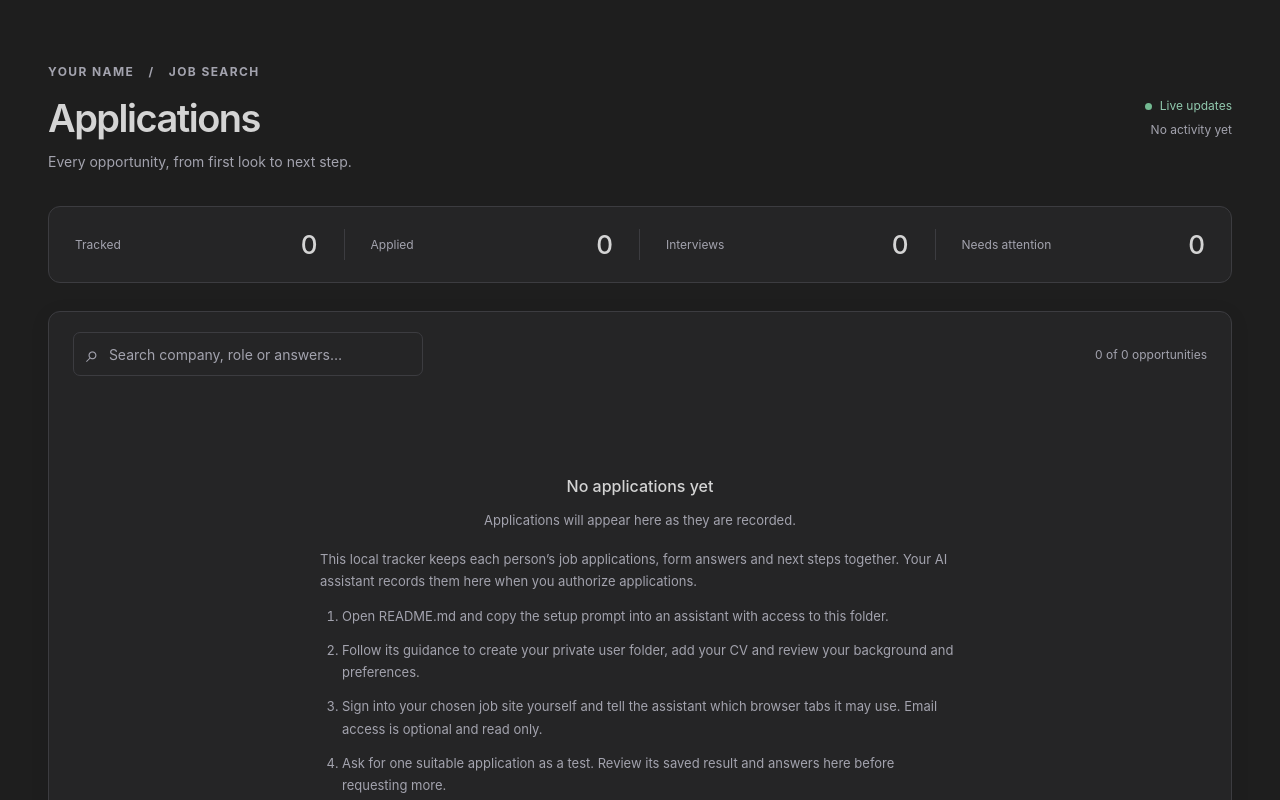
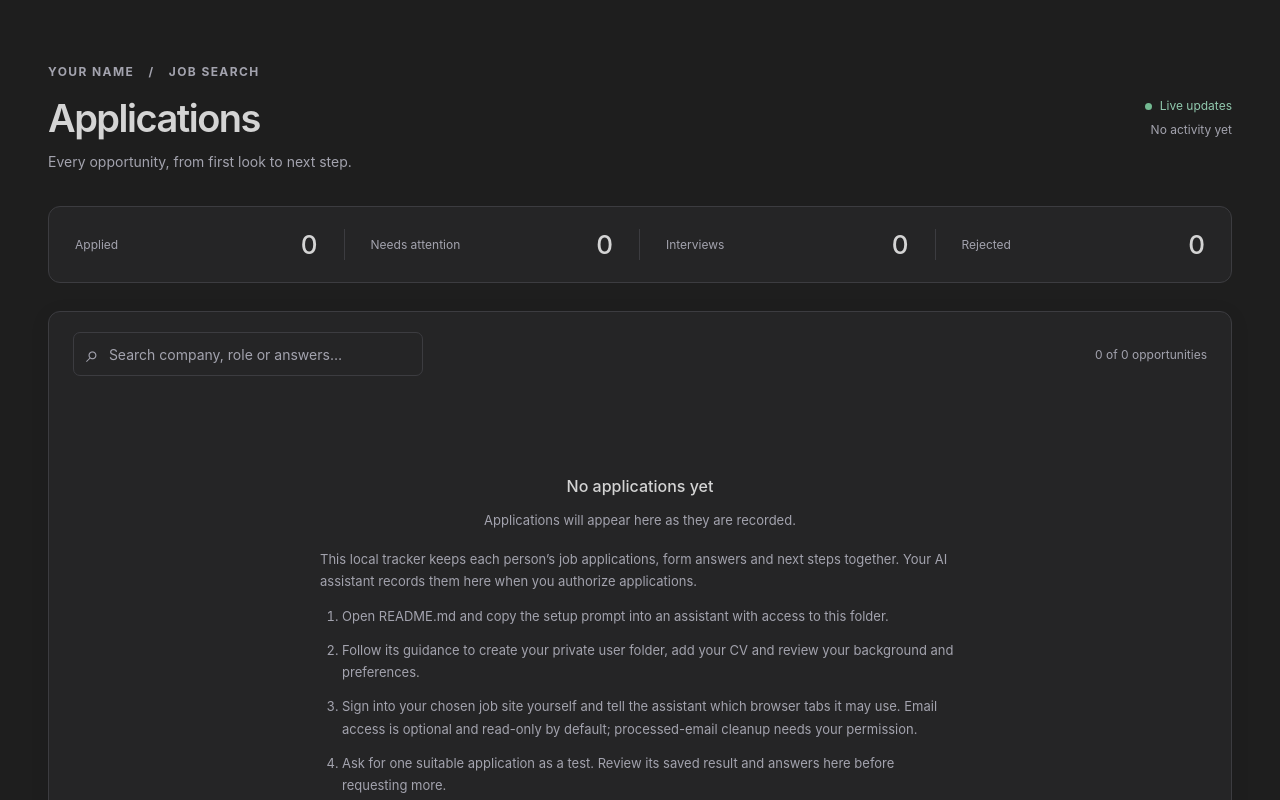
Before and after one commit to AhmadShahbalayev/ai-auto-apply, a React (Vite) app: page / in a window 1280 px wide. Shown: the top 800 px of the page. Built offline with nearby package versions, Linux system fonts and the light colour scheme.

Commit message:
Update application summary and email reconciliation guides

```diff
--- a/scripts/create-user.mjs
+++ b/scripts/create-user.mjs
@@ -14,7 +14,7 @@ const [id, suppliedName] = process.argv.slice(2);
 const name = (suppliedName ?? id ?? "").trim();
 if (!isProfileName(id) || !name) {
   console.error(
-    'Use: npm run user -- "Elkhan Aliyev" "Elkhan Aliyev" (a normal folder name; no path separators, reserved OS names or invalid filename characters).',
+    'Use: npm run user -- "Alex Morgan" "Alex Morgan" (a normal folder name; no path separators, reserved OS names or invalid filename characters).',
   );
   process.exit(1);
 }
--- a/src/App.tsx
+++ b/src/App.tsx
@@ -145,7 +145,7 @@ function ApplicationDashboard({ data }: { data: ApplicationData }) {
                 <ol>
                   <li>Open README.md and copy the setup prompt into an assistant with access to this folder.</li>
                   <li>Follow its guidance to create your private user folder, add your CV and review your background and preferences.</li>
-                  <li>Sign into your chosen job site yourself and tell the assistant which browser tabs it may use. Email access is optional and read only.</li>
+                  <li>Sign into your chosen job site yourself and tell the assistant which browser tabs it may use. Email access is optional and read-only by default; processed-email cleanup needs your permission.</li>
                   <li>Ask for one suitable application as a test. Review its saved result and answers here before requesting more.</li>
                 </ol>
                 <p>No jobs are submitted by opening this dashboard. Never share a build containing personal profiles.</p>
--- a/src/components/ApplicationSummary.tsx
+++ b/src/components/ApplicationSummary.tsx
@@ -6,14 +6,9 @@ interface Props {
 
 export function ApplicationSummary({ applications }: Props) {
   const counts = [
-    { label: "Tracked", count: applications.length },
     {
       label: "Applied",
       count: applications.filter((job) => job.status === "Applied").length,
-    },
-    {
-      label: "Interviews",
-      count: applications.filter((job) => job.status === "Interview").length,
     },
     {
       label: "Needs attention",
@@ -22,6 +17,14 @@ export function ApplicationSummary({ applications }: Props) {
           job.status,
         ),
       ).length,
+    },
+    {
+      label: "Interviews",
+      count: applications.filter((job) => job.status === "Interview").length,
+    },
+    {
+      label: "Rejected",
+      count: applications.filter((job) => job.status === "Rejected").length,
     },
   ];
 
--- a/templates/user/applications.json
+++ b/templates/user/applications.json
@@ -12,7 +12,7 @@
     "workAuthorization": "Not confirmed; do not infer from residence",
     "focus": "Choose your target roles, industries and working arrangements",
     "excludedEmployers": [],
-    "browser": "User opens their preferred supported browser, signs in themselves and explicitly names the tabs allowed for this run. Verify tool access and candidate identity. Email tabs are optional and read only: relevant receipts, rejections and legitimate application OTPs; never send, reply, open email links, download attachments or save codes/login data. Leave original tabs/windows open; close only assistant-created job tabs. Pause if control interrupts the user.",
+    "browser": "User opens their preferred supported browser, signs in themselves and explicitly names the tabs allowed for this run. Verify tool access and candidate identity. Email tabs are optional and read-only by default (processed-email Trash cleanup needs explicit profile-specific permission under AGENTS.md): relevant receipts, rejections and legitimate application OTPs; never send, reply, open email links, download attachments or save codes/login data. Leave original tabs/windows open; close only assistant-created job tabs. Pause if control interrupts the user.",
     "blockerWaitMinutes": 15
   },
   "applications": []
```
Also changed, not shown: 2 other files (tests, documents, lock files or other folders).
